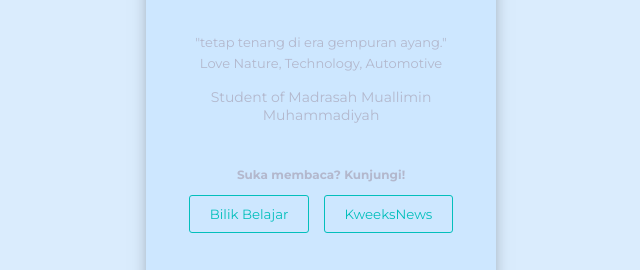
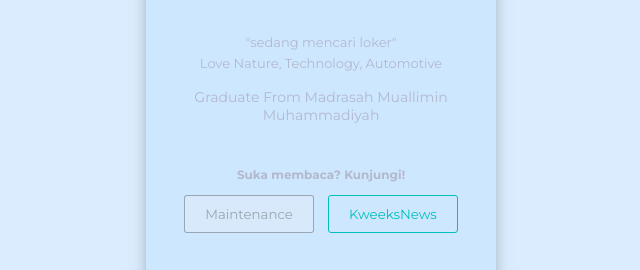
Before and after one commit to wildanaziz/danwildan.github.io, a plain HTML site: page index.html in a window 1280 px wide. Shown: the part 356-626 px from the top of the page, without its empty margins (319-959 px from the left). Drawn offline with Linux system fonts and the light colour scheme.

Commit message:
disabled button

```diff
--- a/assets/style.css
+++ b/assets/style.css
@@ -101,6 +101,17 @@ br {
     cursor: pointer;
 }
 
+button {
+    display: inline-block;
+    padding: 10px 20px;
+    border-radius: 3px;
+    font-family: 'Montserrat', sans-serif;
+    text-align: center;
+    transition: all .5s ease;
+    cursor: pointer;
+    border: 1px solid;
+}
+
 .btn-outline-primary{
     border:1px solid #03bfbc;
 }
--- a/index.html
+++ b/index.html
@@ -22,23 +22,22 @@
                 </div>
                 <div class="card-body">
                     <h3 class="card-name">Wildan Aziz</h3>
-                    <p class="card-description" style="font-size: 13px;">"tetap tenang di era gempuran ayang."
+                    <p class="card-description" style="font-size: 13px;">"sedang mencari loker"
                         <br>
                         Love Nature, Technology, Automotive
                     </p>
-                    <p style="font-size: 14px;">Student of Madrasah Muallimin Muhammadiyah</p>
+                    <p style="font-size: 14px;">Graduate From Madrasah Muallimin Muhammadiyah</p>
                     <br>
                     <p class="desc" style="font-weight: bold;">Suka membaca? Kunjungi!</p>
                     <div class="card-button">
-                        <button class="btn btn-outline-primary"
-                            onclick="location.href='https://s.id/Bilik-Belajar';">Bilik Belajar</button>
+                        <button type="button" disabled>Maintenance</button>
                         <button class="btn btn-outline-primary"
                             onclick="location.href='https://www.kweeksnews.com/#';">KweeksNews</button>
                     </div>
                     <ul class="card-social">
                         <li><a href="https://web.facebook.com/dani.wildan.733/"><i class="fa fa-facebook"></i></a></li>
                         <li><a href="https://instagram.com/wildannaziz"><i class="fa fa-instagram"></i></a></li>
-                        <li><a href="https://instagram.com/pent0lism"><i class="fa fa-instagram"></i></a></li>
+                        <li><a href="https://instagram.com/27repository"><i class="fa fa-instagram"></i></a></li>
                         <li><a href="https://github.com/wildanaziz"><i class="fa fa-github"></i></a></li>
                         <li><a href="https://twitter.com/wildan_azizz?s=08"><i class="fa fa-twitter"></i></a></li>
                         <li><a href="https://sptfy.com/pent0lisme"><i class="fa fa-spotify"></i></a></li>
```
